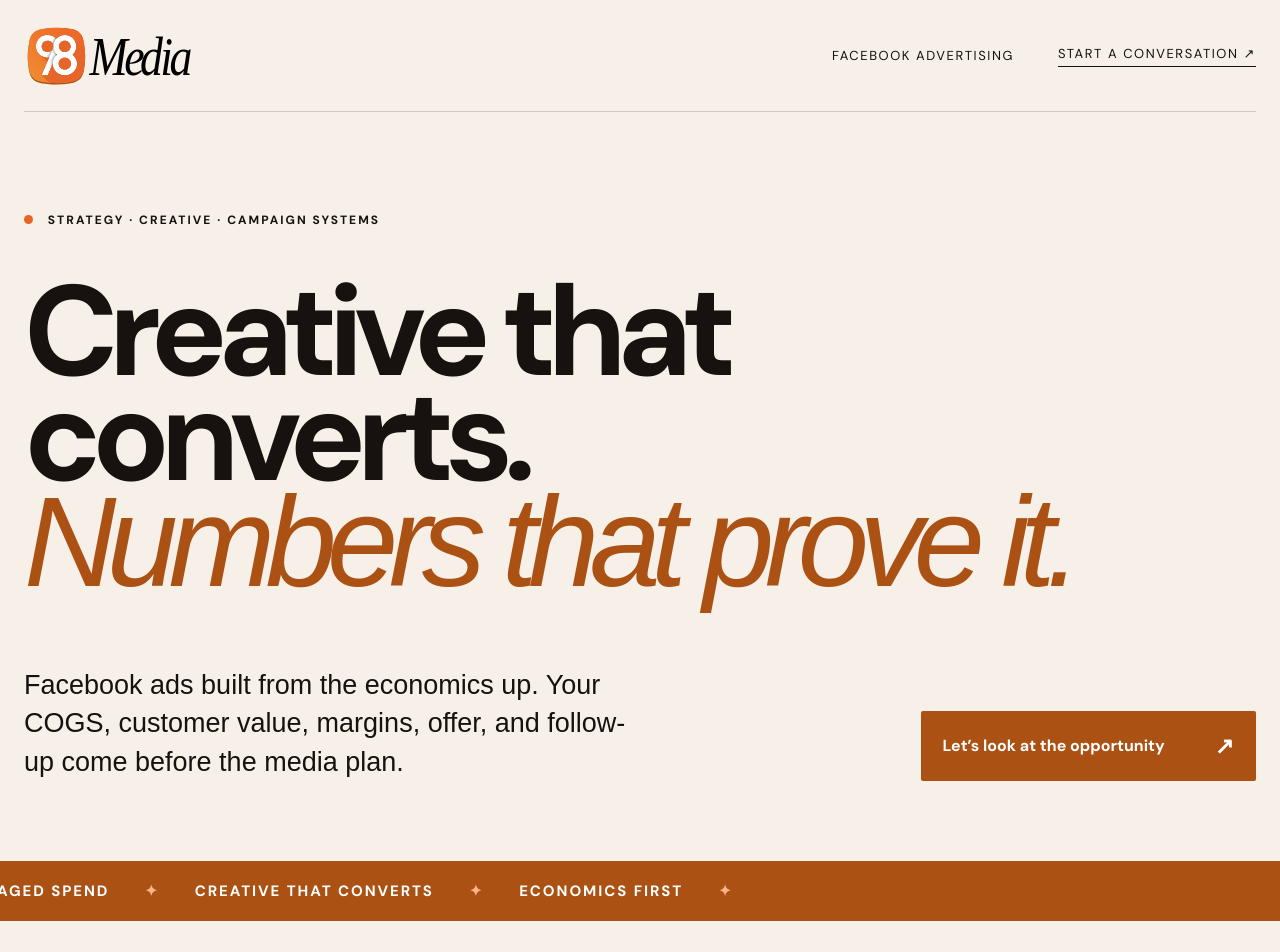
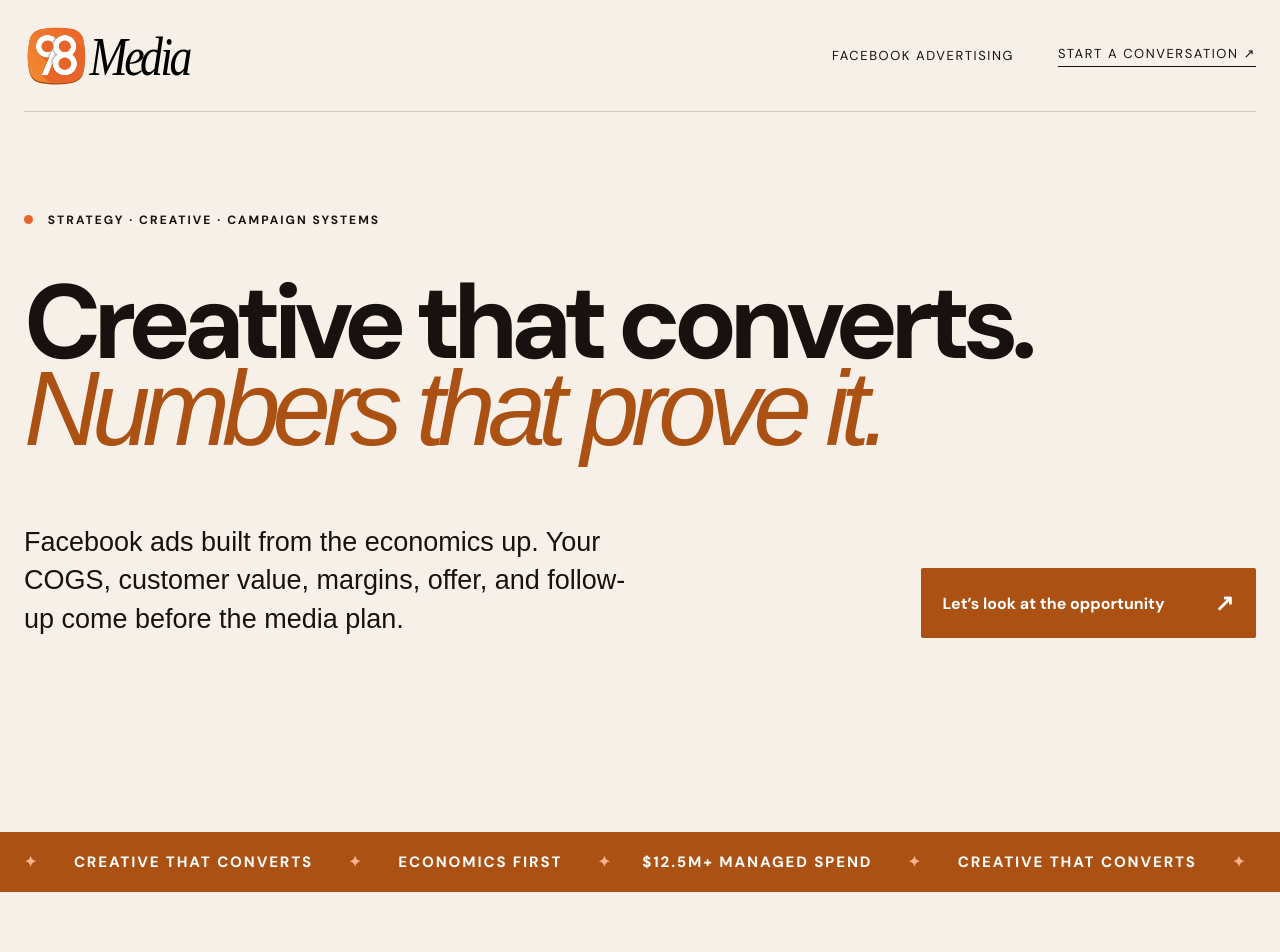
Before and after one commit to gh4i-bot/98-media, a Next.js app: page / in a window 1280 px wide. Shown: the top 952 px of the page. Built offline with nearby package versions, Linux system fonts and the light colour scheme; a web font is replaced by a local one.

Commit message:
Polish headline wrapping and marquee loop

```diff
--- a/app/page.js
+++ b/app/page.js
@@ -11,14 +11,16 @@ export default function Home() {
 
     <section className="hero shell" id="top">
       <div className="eyebrow"><span className="dot"/> Strategy · Creative · Campaign systems</div>
-      <h1>Creative that converts.<br/><em>Numbers that prove it.</em></h1>
+      <h1><span className="keep-line hero-line">Creative that converts.</span><br/><em>Numbers that prove it.</em></h1>
       <div className="hero-bottom">
         <p className="lede">Facebook ads built from the economics up. Your COGS, customer value, margins, offer, and follow-up come before the media plan.</p>
         <MailLink className="button">Let’s look at the opportunity <span>↗</span></MailLink>
       </div>
     </section>
 
-    <section className="ticker" aria-label="Experience highlights"><div>$12.5M+ MANAGED SPEND <b>✦</b> CREATIVE THAT CONVERTS <b>✦</b> ECONOMICS FIRST <b>✦</b></div></section>
+    <section className="ticker" aria-label="Experience highlights"><div className="ticker-track">
+      {[0,1].map((copy)=><span className="ticker-copy" aria-hidden={copy===1} key={copy}>$12.5M+ MANAGED SPEND <b>✦</b> CREATIVE THAT CONVERTS <b>✦</b> ECONOMICS FIRST <b>✦</b></span>)}
+    </div></section>
 
     <section className="thesis shell">
       <div className="section-tag">01 / The point of view</div>
```
Also changed, not shown: app/globals.css.
